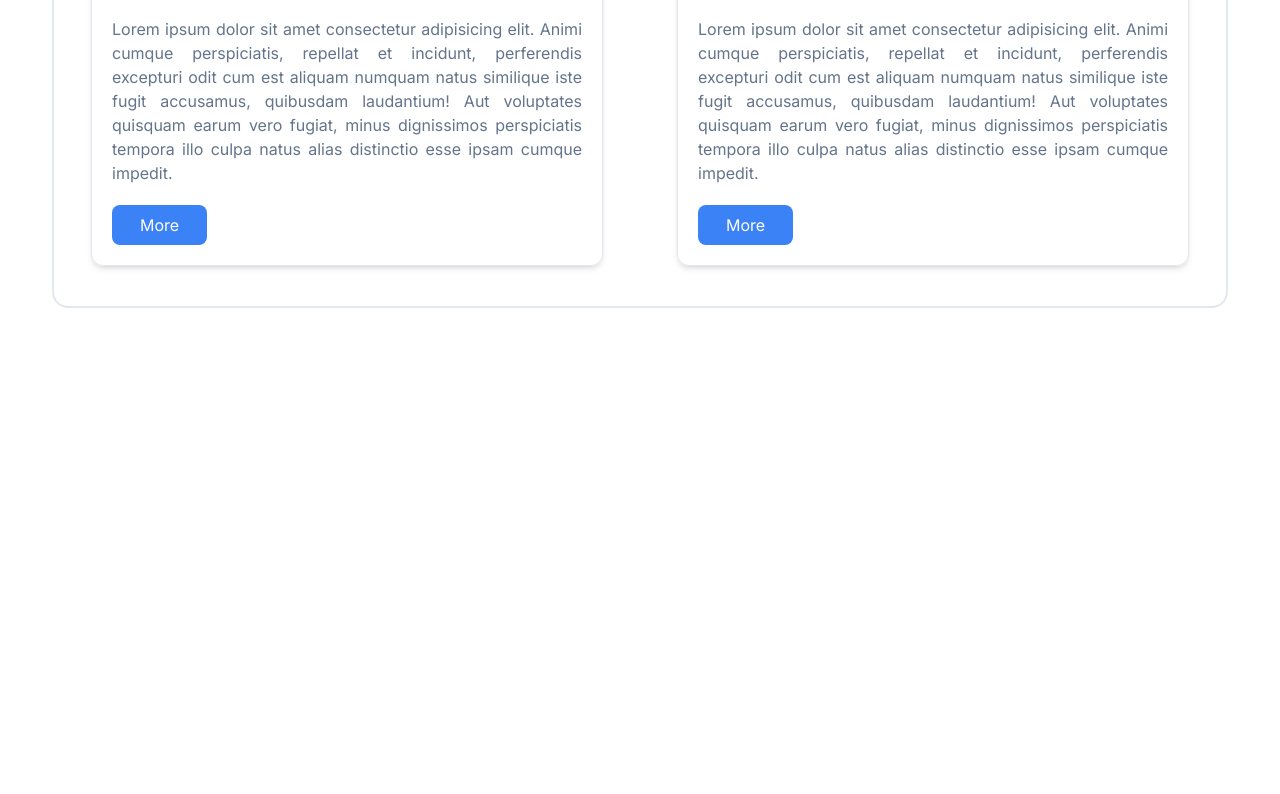
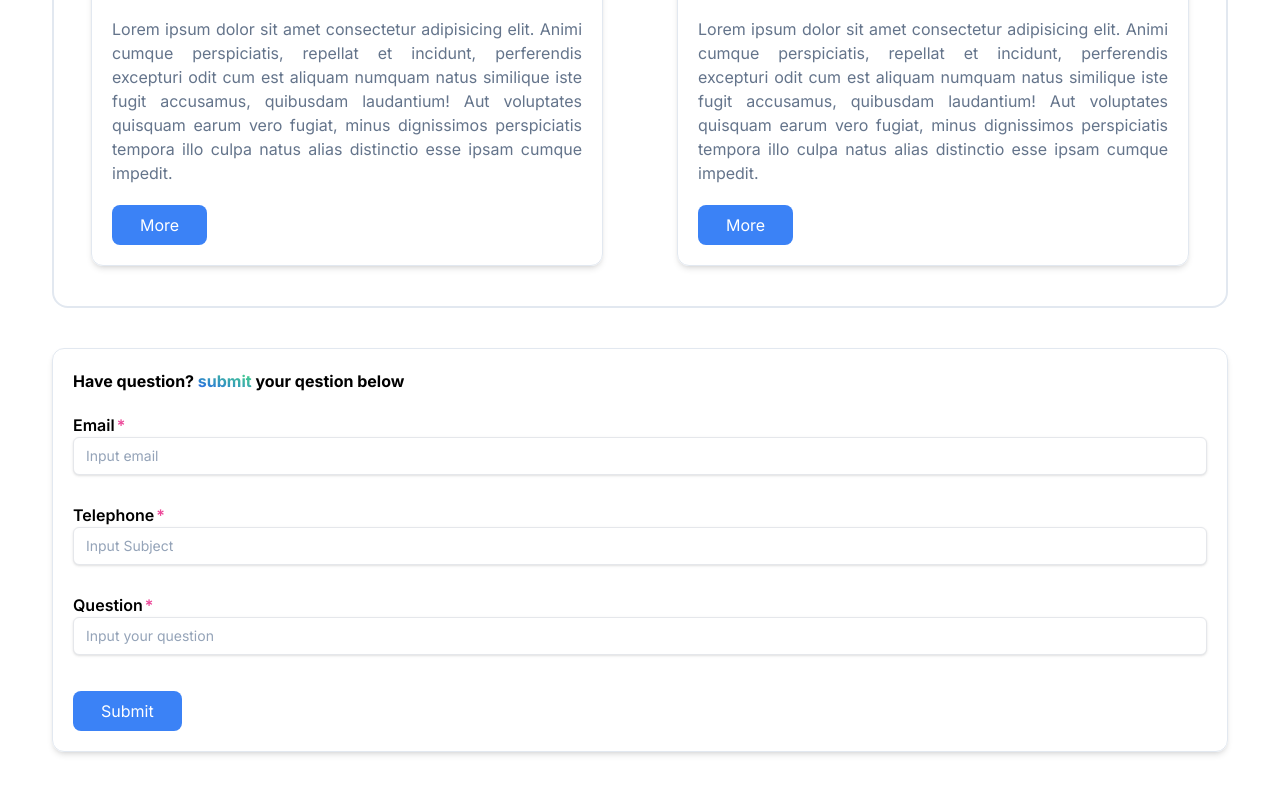
Before and after one commit to albimdkr/learn-tailwindCSS, a website: page public/index.html in a window 1280 px wide. Shown: the part 3163-3957 px from the top of the page. Before the commit the page ends 3523 px from the top, so only its background shows below. Drawn offline with nearby package versions, Linux system fonts and the light colour scheme.

Commit message:
feat: add form

```diff
--- a/public/index.html
+++ b/public/index.html
@@ -85,8 +85,24 @@
             <button class="mt-5 bg-blue-500 text-white px-7 py-2 rounded-lg hover:bg-blue-600 active:bg-blue-700 focus:ring focus:ring-blue-200">More</button>
         </div>
     </section>
+</section>
 
+<section class="max-w-screen-2xl my-10 border border-slate-200 rounded-xl mx-auto shadow-md p-5">
+    <h2 class="mb-5 font-bold"> Have question? <span class="text-transparent bg-clip-text bg-gradient-to-tr from-blue-600 to-green-400 group-hover:text-white">submit</span> your qestion below</h2>
+    <form action="#">
+        <label for="email" class="font-semibold my-4 mx-auto after:content-['*'] after:text-pink-500 after:ml-0.5">Email</label>
+        <input type="email" placeholder="Input email" class="px-3 py-2 border shadow w-full block text-sm placeholder:text-slate-400 focus:outline-none focus:ring-1 focus:ring-blue-600 focus:border-blue-400 rounded-md invalid:text-pink-500 invalid:focus:ring-pink-500 invalid:focus:border-pink-700 peer" />
+        <p class="text-sm m-1 text-pink-500 invisible peer-invalid:visible">Email invalid!</p>
 
+        <label for="email" class="font-semibold my-4 mx-auto after:content-['*'] after:text-pink-500 after:ml-0.5">Telephone</label>
+        <input type="number" placeholder="Input Subject" class="px-3 py-2 border shadow w-full block text-sm placeholder:text-slate-400 focus:outline-none focus:ring-1 focus:ring-blue-600 focus:border-blue-400 rounded-md invalid:text-pink-500 invalid:focus:ring-pink-500 invalid:focus:border-pink-700 peer" />
+        <p class="text-sm m-1 text-pink-500 invisible peer-invalid:visible">Subject invalid!</p>
+
+        <label for="question" class="font-semibold my-4 mx-auto after:content-['*'] after:text-pink-500 after:ml-0.5">Question</label>
+        <input type="text" placeholder="Input your question" class="px-3 py-2 border shadow w-full block text-sm placeholder:text-slate-400 focus:outline-none focus:ring-1 focus:ring-blue-600 focus:border-blue-400 rounded-md invalid:text-pink-500 invalid:focus:ring-pink-500 invalid:focus:border-pink-700 peer" />
+        <p class="text-sm m-1 text-pink-500 invisible peer-invalid:visible">Question invalid!</p>
+        <button class="mt-2 bg-blue-500 text-white px-7 py-2 rounded-lg hover:bg-blue-600 active:bg-blue-700 focus:ring focus:ring-blue-200">Submit</button>
+    </form>
 </section>
 
 <!-- <div class="max-w-xl h-96 bg-teal-400 mx-auto mt-5 overflow-scroll bg-scroll bg-cover" style="background-image: url('https://images.unsplash.com/photo-1552308995-2baac1ad5490?crop=entropy&cs=tinysrgb&fit=crop&fm=jpg&h=600&ixid=MnwxfDB8MXxyYW5kb218MHx8cHJvZ3JhbW1pbmd8fHx8fHwxNzA3NzkzMzgx&ixlib=rb-4.0.3&q=80&w=1000');">
```
Also changed, not shown: public/css/style.css.
